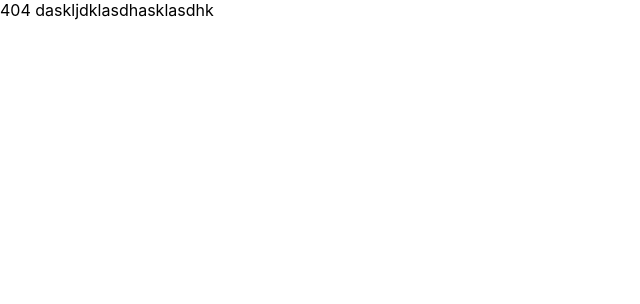
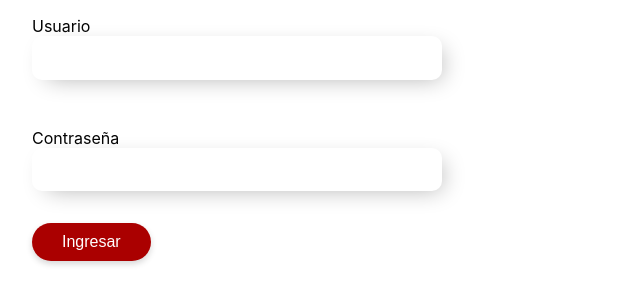
Before and after one commit to Skrillmau/zericare, a React app: page /login in a window 1280 px wide. Before the commit this address had no page. Shown: the top 304 px of the page, without its empty margins (0-640 px from the left). Built offline with nearby package versions, Linux system fonts and the light colour scheme.

Commit message:
asdsadas

```diff
--- a/src/App.js
+++ b/src/App.js
@@ -3,7 +3,8 @@ import { BrowserRouter, link, Route,Redirect,Switch } from 'react-router-dom';
 import './App.css';
 import Home from './Pages/Home'
 import Nosotros from './Pages/Nosotros'
-import NotFound from './Pages/NotFound';
+import NotFound from './Pages/NotFound'
+import Login from './Pages/Login'
 
 
 // Import Swiper styles
@@ -17,6 +18,7 @@ function App() {
      <Switch>
       <Route path="/" exact><Home /></Route>
       <Route path="/nosotros" exact><Nosotros /></Route>
+      <Route path="/login" exact><Login /></Route>
       <Route component={NotFound}/>
      </Switch>
     </BrowserRouter>
--- a/src/Componentes/Caracteristicas/caracteristicas.js
+++ b/src/Componentes/Caracteristicas/caracteristicas.js
@@ -323,7 +323,7 @@ class Caracteristicas extends React.Component {
     return (
       <div>
           <div style={l.main}>
-            <h1 style={l.title}>Características</h1>
+            <h1 style={l.title}>Ventajas</h1>
             <div style={l.grid}>
               <div style={l.item1r}>
                 <div style={l.info}>
--- /dev/null
+++ b/src/Componentes/LoginForm/LoginForm.js
@@ -0,0 +1,22 @@
+import React, { Component } from 'react';
+import styles from "../LoginForm/adminlogin.module.css";
+class LoginForm extends Component {
+    render() {
+        return (
+            <div>
+                <form onSubmit="">
+				<p className={styles.label}>Usuario</p>
+				<input className={styles.input} type="text" />
+				<p className={styles.label}>Contraseña</p>
+				<input className={styles.input} type="password" />
+				<br />
+				<button className={styles.button} type={"submit"}>
+					Ingresar
+				</button>
+			</form>
+            </div>
+        );
+    }
+}
+
+export default LoginForm;
--- /dev/null
+++ b/src/Componentes/LoginForm/adminlogin.module.css
@@ -0,0 +1,54 @@
+.main {
+	padding: 3%;
+	margin-top: 86px;
+}
+.check {
+	padding: 0% 2.5%;
+	color: #142882;
+	font-size: 16px;
+}
+.link {
+	padding: 2.5%;
+	margin-top: 80%;
+	color: #142882;
+	font-size: 16px;
+}
+.titulo {
+	padding: 2.5%;
+	font-family: ProgressBd;
+	font-size: 32px;
+	color: #142882;
+}
+.input {
+	margin-bottom: 2.5%;
+	margin-left: 2.5%;
+	font-size: 16px;
+	width: 30%;
+	padding: 1%;
+	resize: none;
+	background: white;
+	border: none;
+	box-shadow: 7px 6px 23px -8px rgba(173, 173, 173, 1);
+	border-radius: 10px;
+	outline: none;
+	font-family: arial;
+	color: #142882;
+}
+.label {
+	margin-bottom: 0px;
+	margin-left: 2.5%;
+	font-size: 16px;
+}
+.button {
+	font-size: 16px;
+	margin-left: 2.5%;
+	border-radius: 53px;
+	padding: 10px 30px;
+	border: none;
+	outline: none;
+	color: white;
+	background: #aa0000;
+	margin-bottom: 2.5%;
+	box-shadow: 0px 3px 6px #00000029;
+	cursor: pointer;
+}
--- a/src/Componentes/Tarjeta/Tarjeta.js
+++ b/src/Componentes/Tarjeta/Tarjeta.js
@@ -1,6 +1,6 @@
 import React, { PureComponent } from 'react'
 import classes from './Tarjeta.css'
-import AñadirCarrito from '../AñadirCarrito';
+
 
 
 
@@ -27,7 +27,6 @@ class Tarjeta extends PureComponent {
                         {this.props.descripcion}
                     </p>
                 </a>
-                <AñadirCarrito></AñadirCarrito>
             </div>
         )
     }
--- a/src/Pages/Login.js
+++ b/src/Pages/Login.js
@@ -1,9 +1,11 @@
 import React, { Component } from 'react';
-
+import LoginForm from '../Componentes/LoginForm/LoginForm'
+import Footer from '../Componentes/footer/footer'
 class Login extends Component {
     render() {
         return (
             <div>
+                <LoginForm/>
 
             </div>
         );
--- a/src/Pages/Nosotros.js
+++ b/src/Pages/Nosotros.js
@@ -10,7 +10,7 @@ class Nosotros extends Component {
 				Laboratorios abre un espacio en el que se compartirá información de salud del interés de la población.</BannerText>
                 <BannerText title="VISION">Consideramos que el conocimiento es el pilar fundamental del cuidado de la salud. Por ello, Pharmalab PHL
 				Laboratorios abre un espacio en el que se compartirá información de salud del interés de la población.</BannerText>
-                <Footer/>
+
             </div>
         );
     }
```
Also changed, not shown: src/Componentes/TextParagraph/txt.js (added), src/Componentes/TextParagraph/txt.module.css (added).
